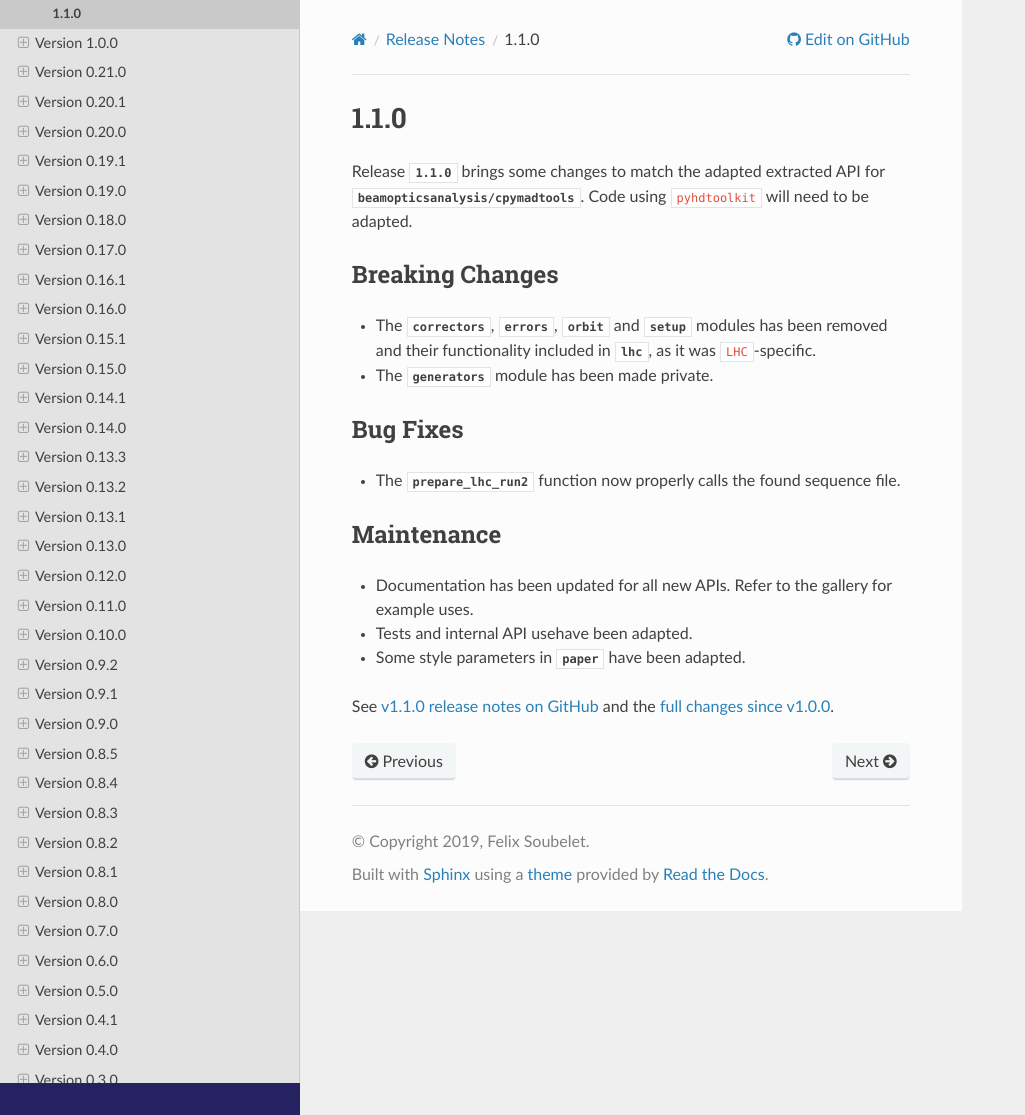
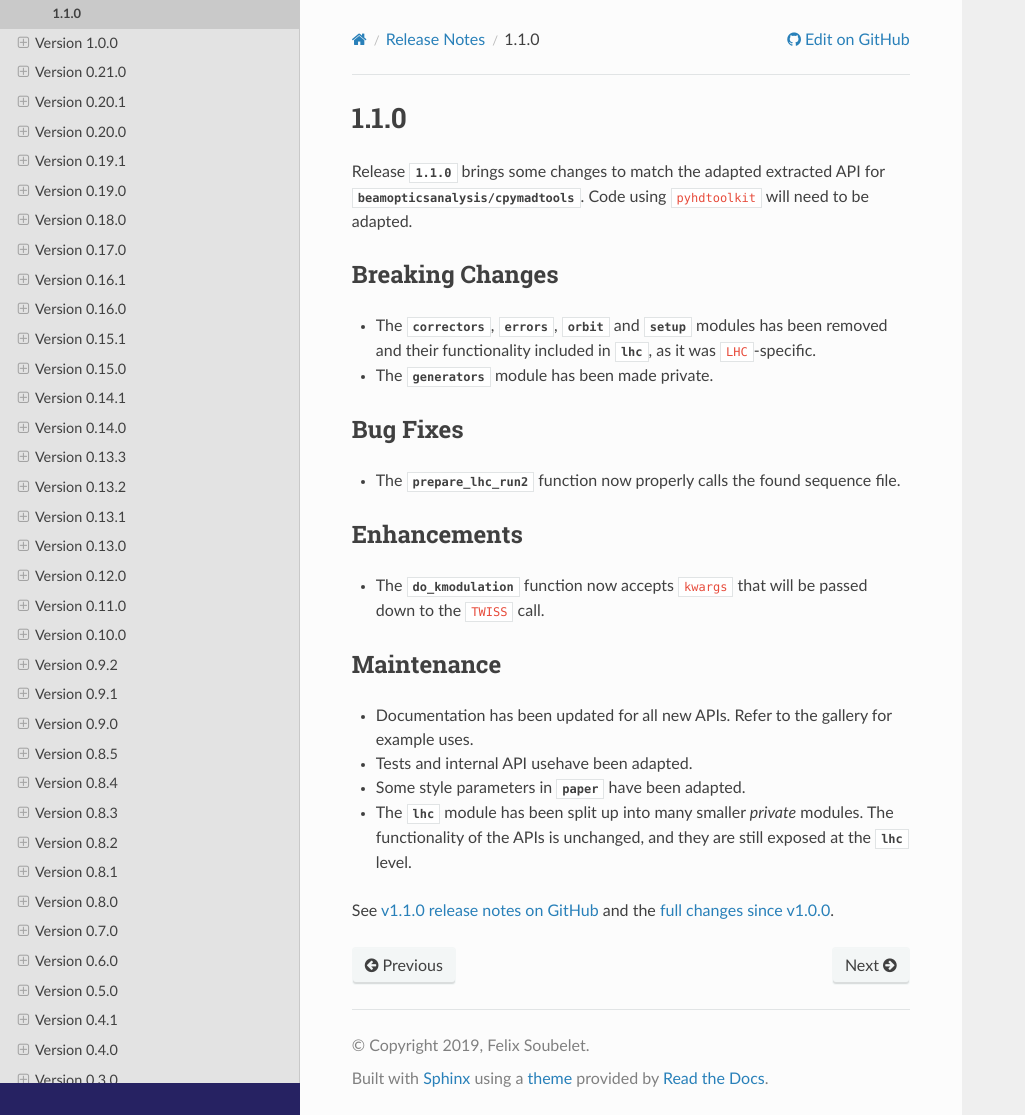
Before and after one commit to fsoubelet/PyhDToolkit, a Sphinx documentation site: the page built from docs/releases/v1.1.0.rst, in a window 1280 px wide and 1115 px high. Shown: the whole window, without its empty margins (0-1025 px from the left). Built offline with Sphinx 7.4.7 and the Read the Docs theme 2.0.0, drawn with Linux system fonts in a browser that asks for light colours; pages that are not in the unit, such as notebooks, are missing from menus.

Commit message:
add the split to release notes

```diff
--- a/docs/releases/v1.1.0.rst
+++ b/docs/releases/v1.1.0.rst
@@ -17,11 +17,18 @@ Bug Fixes
 
 * The `~pyhdtoolkit.cpymadtools.lhc.prepare_lhc_run2` function now properly calls the found sequence file.
 
+Enhancements
+~~~~~~~~~~~~
+
+* The `~pyhdtoolkit.cpymadtools.lhc.do_kmodulation` function now accepts ``kwargs`` that will be passed down to the ``TWISS`` call.
+
 Maintenance
 ~~~~~~~~~~~
 
 * Documentation has been updated for all new APIs. Refer to the gallery for example uses.
 * Tests and internal API usehave been adapted.
 * Some style parameters in `~pyhdtoolkit.plotting.styles.paper` have been adapted.
+* The `~pyhdtoolkit.cpymadtools.lhc` module has been split up into many smaller *private* modules. The functionality of the APIs is unchanged, and they are still exposed at the `~pyhdtoolkit.cpymadtools.lhc` level.
+
 
 See `v1.1.0 release notes on GitHub <https://github.com/fsoubelet/PyhDToolkit/releases/tag/1.1.0>`_ and the `full changes since v1.0.0 <https://github.com/fsoubelet/PyhDToolkit/compare/1.0.0...1.1.0>`_.
```
